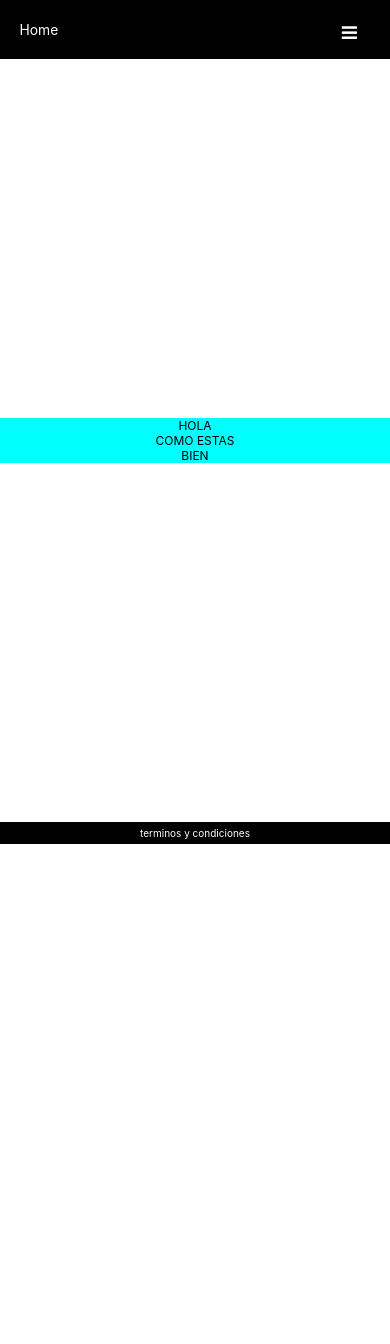
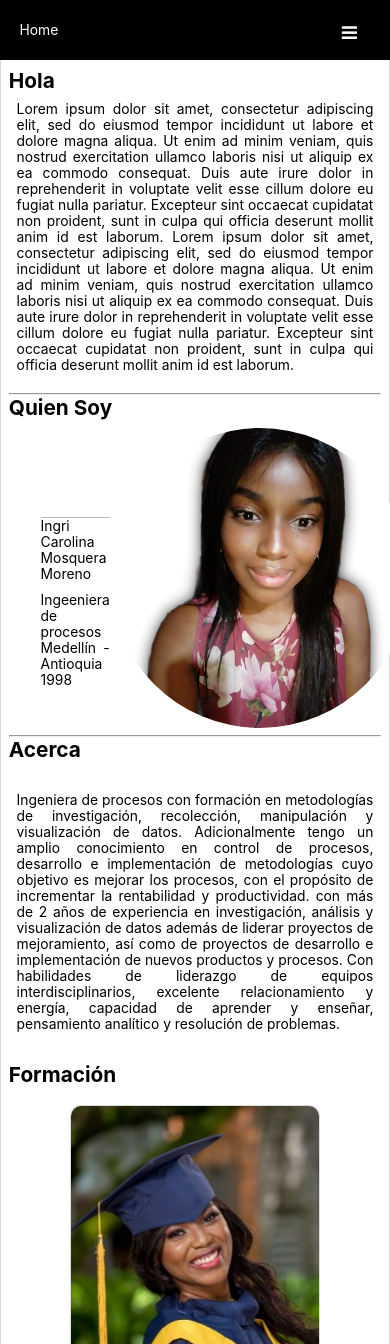
Before and after one commit to ingricamm/my-app, a React (Create React App) app: page /About in a window 390 px wide. Shown: the top 1344 px of the page. Before the commit the page ends 844 px from the top, so only its background shows below. Built offline with nearby package versions, Linux system fonts and the light colour scheme.

Commit message:
about page

```diff
--- a/src/App.css
+++ b/src/App.css
@@ -9,19 +9,21 @@
 }
 
 .App-grid-container {
-  min-height: 100vh;
+
   display: flex;
   flex-direction: column;
-  justify-content: space-between;
+
 
 }
 
 
 
 .App-header {
+  min-width: 100vw;
   grid-area: header;
   background-color: #000;
-
+  position:fixed ;
+  height: 5rem;
 
 }
 
@@ -31,8 +33,8 @@
   text-decoration: none;
 }
 .App-main {
- position: relative;
-  grid-area: main;
+  margin-top: 5rem;
+  position:initial ;
   align-items: center;
   flex-direction: column;
   justify-content: space-between;
@@ -43,6 +45,7 @@
 
 .App-footer {
   grid-area: footer;
+
   background-color: #000;
   font-size: 10px;
   text-align: center;
@@ -58,4 +61,5 @@
   text-align: center;
   justify-content: center;
   margin-bottom: 1rem;
+  bottom: 0;
 }
--- /dev/null
+++ b/src/Components/Tarjeta.jsx
@@ -0,0 +1,17 @@
+import React from 'react';
+import "./style/tarjeta.css"
+
+export default function Tarjeta(tarjeta) {
+  return (
+    <div><div className="tarjeta">
+
+    <div className="tarjeta-media">
+      <img src={tarjeta.image} className="image" alt="excel" />
+    </div>
+    <div className="tarjeta-header">
+      <a href="/product/">{tarjeta.nombre}</a>
+    </div>
+  </div>
+  </div>
+  )
+}
--- a/src/Components/style/navBar.css
+++ b/src/Components/style/navBar.css
@@ -1,8 +1,14 @@
+* {
+  margin: 0;
+  padding: 0;
+  box-sizing: border-box !important;
+}
 .navBar {
+  max-width: 100%;
   display: flex;
   flex-direction: row;
   justify-content: space-between;
-  position: sticky;
+
   top: 0;
   margin: 10px 2vw;
   padding:auto;
@@ -88,14 +94,16 @@
 
   }
   li:nth-child(1) {
-    border-top: 1px solid rgba(0, 0, 0, 0.555);
+    border-top: 1px solid rgba(132, 132, 132, 0.555);
     margin-top: 50px;
+    margin-bottom: 10px;
   }
-  .li {
+  .App-Navbar ul li {
     width: 100%;
-    border-top: 1px solid rgba(27, 27, 27, 0.555);
-    text-align: center;
-    padding: 20px 0;
+    border-bottom: 1px solid rgba(129, 129, 129, 0.555);
+    text-align: left;
+    padding: 10px 0;
+
   }
   .burger-Btn {
     display: block;
--- a/src/Components/style/searchbox.css
+++ b/src/Components/style/searchbox.css
@@ -4,7 +4,7 @@
 
 .search {
 
-  border: 2px solid #3f57cf;
+  border: 2px solid #a0a0a0;
   overflow: auto;
   border-radius: 5px;
   -moz-border-radius: 5px;
@@ -25,13 +25,14 @@
 
 .search input[type="text"]:focus {
   outline: 0;
-  background-color: rgb(255, 255, 255)
+  background-color: rgb(255, 255, 255);
+  max-width: 350px;
 }
 
 .search input[type="submit"] {
   border: 0px;
   background: none;
-  background-color: #553fcf;
+  ;
   color: #fff;
   float: right;
   padding: 10px;
--- /dev/null
+++ b/src/Components/style/tarjeta.css
@@ -0,0 +1,24 @@
+.tarjeta{
+    max-width: 250px;
+    height: 300px;
+    background-color: #ffffff;
+    border-radius: 10px;
+    border:1px  solid #53535335;
+    margin:10px;
+    padding: auto;
+  align-content: center;
+    padding: auto;
+
+
+  }
+
+
+    /* --- imagen del tamaño de su contenedor---*/
+    @supports(object-fit: cover){
+        .tarjeta  .tarjeta-media img{
+            border-radius: 10px;
+            height: 300px;
+          width: 100%;
+          object-fit:cover;
+          object-position: center left;
+        }}
--- a/src/Page/About.jsx
+++ b/src/Page/About.jsx
@@ -1,14 +1,132 @@
-import React from 'react';
-import "./style/about.css"
+import React from "react";
+import "./style/about.css";
+import Tarjeta from "../Components/Tarjeta";
+import grados from "../Components/img/grados.jpg";
+import perfil from "../Components/img/perfil.jpg";
 
 function About() {
-    return (
+  return (
+    <>
       <div className="About">
-             <div className="About-header"> HOLA</div>
-             <div className="About-main">COMO ESTAS</div>
-            <div className="About-footer">BIEN</div>
+        <div className="aside1"></div>
+        <section>
+          <div className="About-header">
+            <h2>Hola</h2>
+            <article>
+              <p>
+                Lorem ipsum dolor sit amet, consectetur adipiscing elit, sed do
+                eiusmod tempor incididunt ut labore et dolore magna aliqua. Ut
+                enim ad minim veniam, quis nostrud exercitation ullamco laboris
+                nisi ut aliquip ex ea commodo consequat. Duis aute irure dolor
+                in reprehenderit in voluptate velit esse cillum dolore eu fugiat
+                nulla pariatur. Excepteur sint occaecat cupidatat non proident,
+                sunt in culpa qui officia deserunt mollit anim id est laborum.
+                Lorem ipsum dolor sit amet, consectetur adipiscing elit, sed do
+                eiusmod tempor incididunt ut labore et dolore magna aliqua. Ut
+                enim ad minim veniam, quis nostrud exercitation ullamco laboris
+                nisi ut aliquip ex ea commodo consequat. Duis aute irure dolor
+                in reprehenderit in voluptate velit esse cillum dolore eu fugiat
+                nulla pariatur. Excepteur sint occaecat cupidatat non proident,
+                sunt in culpa qui officia deserunt mollit anim id est laborum.
+              </p>
+            </article>
+          </div>
+          <hr />
+          <div className="About-main">
+            <h2>Quien Soy </h2>
+            <article className="quien-Soy">
+            <ul>
+                  <li>
+                    Ingri Carolina Mosquera Moreno
+                  </li>
+                  <li>
+                     Ingeeniera de procesos
+                  </li>
+                  <li>
+                    Medellín - Antioquia
+                  </li>
+                  <li>
+                    1998
+                  </li>
+                </ul>
+              <img src={perfil} className="avatar" />
+            </article>
+          </div>
+          <hr />
+          <div className="About-main">
+            <h2>Acerca </h2>
+            <div className="Article">
+              <article>
+                <p>
+
+                    Ingeniera de procesos con formación en metodologías de
+                    investigación, recolección, manipulación y visualización de
+                    datos. Adicionalmente tengo un amplio conocimiento en
+                    control de procesos, desarrollo e implementación de
+                    metodologías cuyo objetivo es mejorar los procesos, con el
+                    propósito de incrementar la rentabilidad y productividad.
+                    con más de 2 años de experiencia en investigación, análisis
+                    y visualización de datos además de liderar proyectos de
+                    mejoramiento, así como de proyectos de desarrollo e
+                    implementación de nuevos productos y procesos. Con
+                    habilidades de liderazgo de equipos interdisciplinarios,
+                    excelente relacionamiento y energía, capacidad de aprender y
+                    enseñar, pensamiento analítico y resolución de problemas.
+
+                </p>
+              </article>
+            </div>
+
+            <div className="Article">
+              <h2>Formación </h2>
+              <article>
+                <Tarjeta image={grados} />
+                <ul>
+                  <li>
+                    <h3>Ingenieria de procesos</h3>
+                    Universidad EAFIT -2021
+                  </li>
+                  <li>
+                    <h4> Auditoria Interna De Calidad- NTC ISO 9001</h4>
+                    SENA -2021
+                  </li>
+                  <li>
+                    <h4>Analítica de datos</h4>
+                    PROASEDU S.A.S -2021
+                  </li>
+                  <li>
+                    <h4> Data Analytics for Lean Six Sigma</h4>
+                    University of Amsterdam and offered through -2021
+                  </li>
+                </ul>
+              </article>
+            </div>
+            <div>
+              <h2>¿Qué Hago? </h2>
+              <article>
+                <p>
+                  Lorem{" "}
+                  <blockquote>
+                    {" "}
+                    ipsum dolor sit amet, consectetur adipiscing elit, sed do
+                    eiusmod tempor incididunt ut labore et dolore magna aliqua.
+                    Ut enim ad minim veniam, quis nostrud exercitation ullamco
+                    laboris nisi ut aliquip ex ea commodo consequat. Duis aute
+                    irure dolor in reprehenderit in voluptate velit esse cillum
+                    dolore eu fugiat nulla pariatur. Excepteur sint occaecat
+                    cupidatat non proident, sunt in culpa qui officia deserunt
+                    mollit anim id est laborum.
+                  </blockquote>
+                </p>
+              </article>
+            </div>
+          </div>
+          <div className="About-footer">BIEN</div>
+        </section>
+        <div className="aside2"></div>
       </div>
-    );
-  }
+    </>
+  );
+}
 
-  export default About;
+export default About;
--- a/src/Page/Homepage.jsx
+++ b/src/Page/Homepage.jsx
@@ -17,7 +17,10 @@ function Homepage() {
 
         <div className="home-main-content">
           <div className="main-content">
+            <div>
+
             <div className="Photo-profile"></div>
+            </div>
             <Description />
 
             <Cards />
@@ -37,7 +40,7 @@ function Homepage() {
               <i className="fa fa-github"></i>
             </li>
           </ul>
-          <div className="App-footer-content">terminos y condiciones</div>
+
         </div>
       </div>
     </>
--- a/src/Page/style/about.css
+++ b/src/Page/style/about.css
@@ -1,3 +1,90 @@
-.About{
-    background-color:aqua;
+.About {
+  width: 100%;
+  min-height: 100vh;
+  display: flex;
+  flex-wrap: wrap;
+  justify-content: space-between;
+  font-size: calc(8px + 1.5vmin);
 }
+.About .aside1,
+.aside2 {
+  height: inherit;
+  background-color: rgba(249, 249, 249, 0.578);
+}
+.About section {
+  align-items: center;
+  background-color: rgb(255, 255, 255);
+  border-left: 1px solid rgba(128, 128, 128, 0.308);
+  border-right: 1px solid rgba(128, 128, 128, 0.301);
+  width: 70%;
+  padding: 2vw;
+}
+
+.Article {
+  display: flex;
+  flex-direction: column;
+  align-content: center;
+  height: inherit;
+}
+
+article {
+  display: flex;
+  flex-direction: row;
+  padding: 2vw;
+  justify-content: center;
+  min-height: 300px;
+}
+/*-------------------------Quien soy----------------------------*/
+.quien-Soy{
+    display: flex;
+    justify-content: space-around;
+}
+.About  .quien-Soy ul {
+    display: flex;
+    flex-direction: column;
+    justify-content: center;
+    padding-left: 2rem;
+    list-style: none;
+  }
+
+    .quien-Soy .avatar{
+        max-width: 300px;
+        max-height: 300px;
+        -moz-border-radius: 50%;
+        -webkit-border-radius: 50%;
+        border-radius: 50% ;
+
+    }
+/*------------------FORMACIÖN-----------------------------------*/
+.About  .Article ul {
+  display: flex;
+  flex-direction: column;
+  justify-content: center;
+  padding-left: 2rem;
+  text-align: left;
+}
+
+.Article ul li {
+  margin-top: initial;
+}
+@media screen and (max-width: 600px) {
+  .About {
+    text-align: justify;
+  }
+  .About section {
+    order: 0;
+    width: 100%;
+  }
+  .About .aside1,
+  .aside2 {
+    width: 100%;
+    order: 2;
+  }
+  .Article article {
+    display: flex;
+    flex-direction: column;
+    padding: 2vw;
+    justify-content: center;
+    align-items: center;
+  }
+}
```
Also changed, not shown: src/Page/style/homePage.css (+33 -32 lines), src/Components/img/grados.jpg (added), src/Components/img/perfil.jpg (added).
